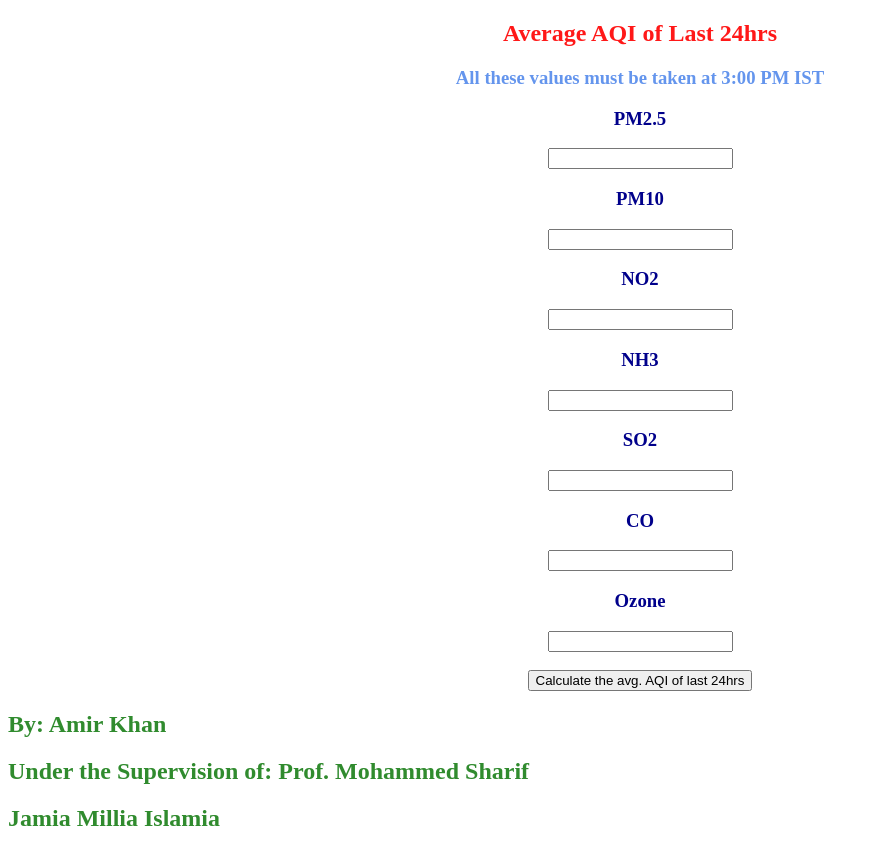
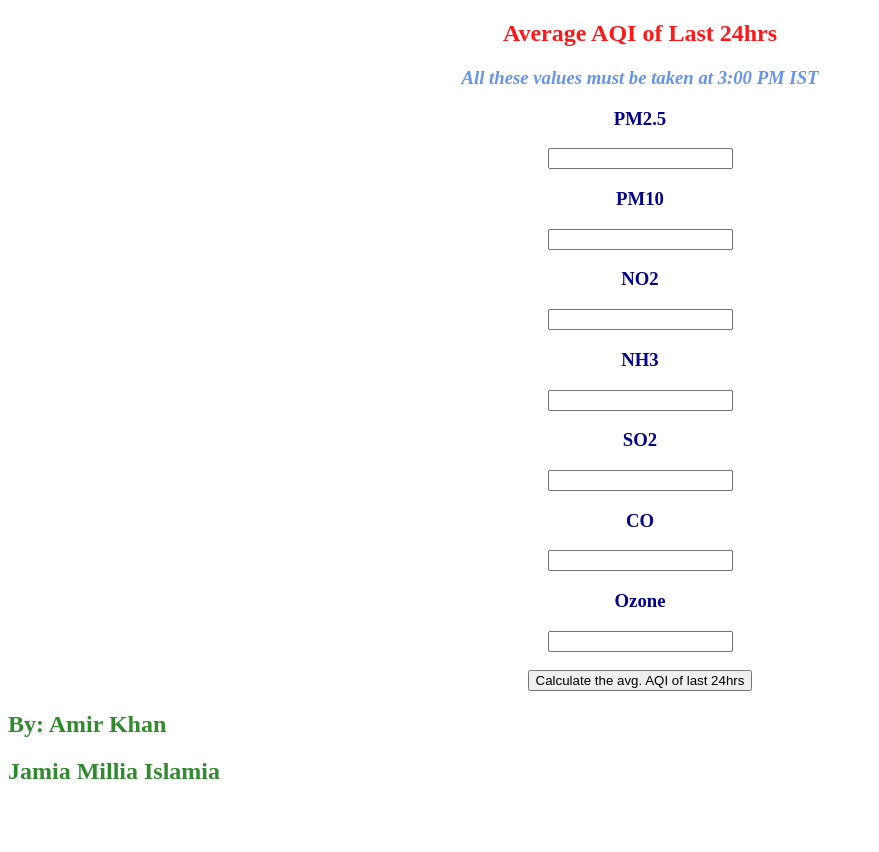
Before and after one commit to Amir4786/AQI_Project, a Flask app: page / in a window 1280 px wide. Shown: the whole page, without its empty margins (0-879 px from the left). After the commit the page ends 779 px from the top, so only its background shows below. Run offline with Flask 2, Linux system fonts and the light colour scheme; parts of the project's set-up code (start-up, migrations or seed data) failed here and were passed over.

Commit message:
index updated

```diff
--- a/templates/index.html
+++ b/templates/index.html
@@ -10,7 +10,7 @@
     <div style="color:darkblue">
         <form action="{{url_for('predict')}}" method="post">
             <h2 style="color:rgba(255, 0, 0, 0.906)">Average AQI of Last 24hrs</h2>
-            <h3 style="color:cornflowerblue">All these values must be taken at 3:00 PM IST</h3>
+            <h3 style="color:cornflowerblue"><i>All these values must be taken at 3:00 PM IST</i></h3>
             <h3>PM2.5</h3><input id='first' name='PM2.5' required='required'>
             <h3>PM10</h3><input id='second' name='PM10' required='required'>
             <h3>NO2</h3><input id='third' name='NO2' required='required'>
@@ -27,7 +27,6 @@
 </center>
 <body>
     <h2 style="color: rgb(48, 139, 46)">By: Amir Khan</h2>
-    <h2 style="color:rgb(48, 139, 46)">Under the Supervision of: Prof. Mohammed Sharif</h2>
     <h2 style="color:rgb(48, 139, 46)">Jamia Millia Islamia</h2>
 </body>
 </html>
```
